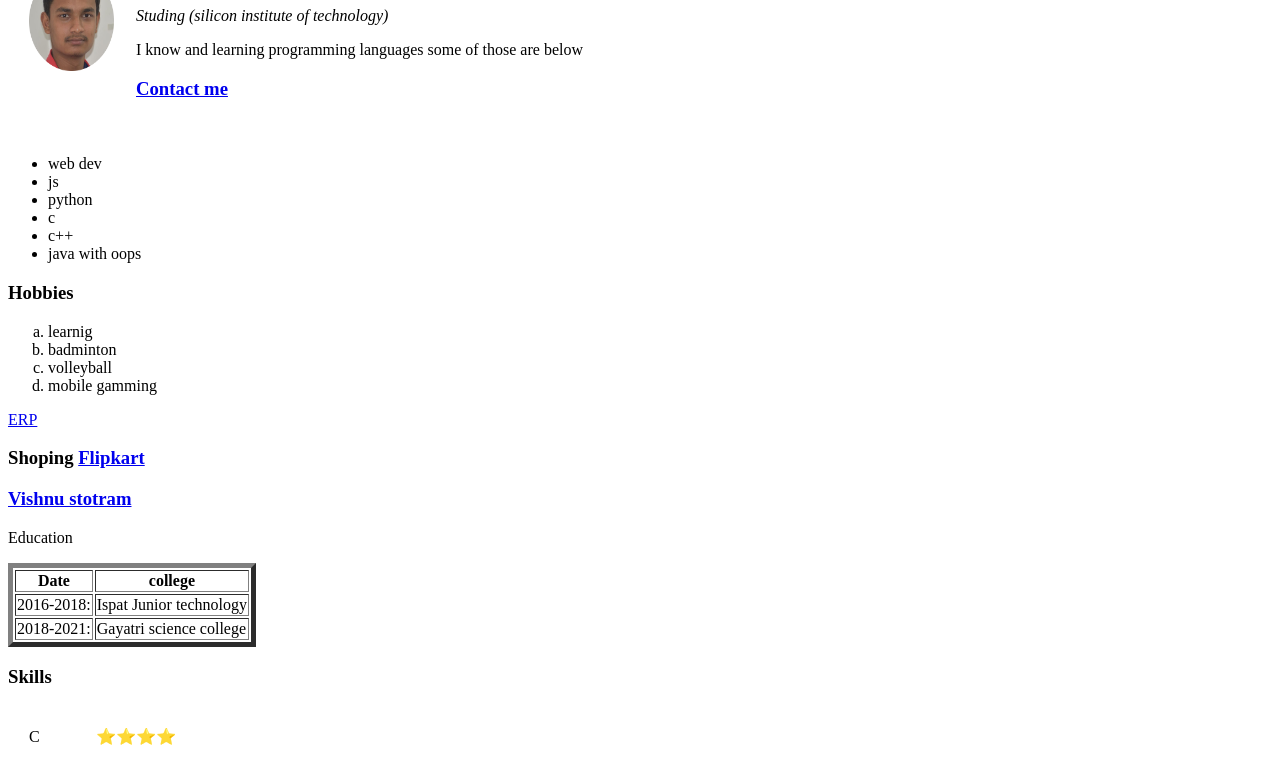
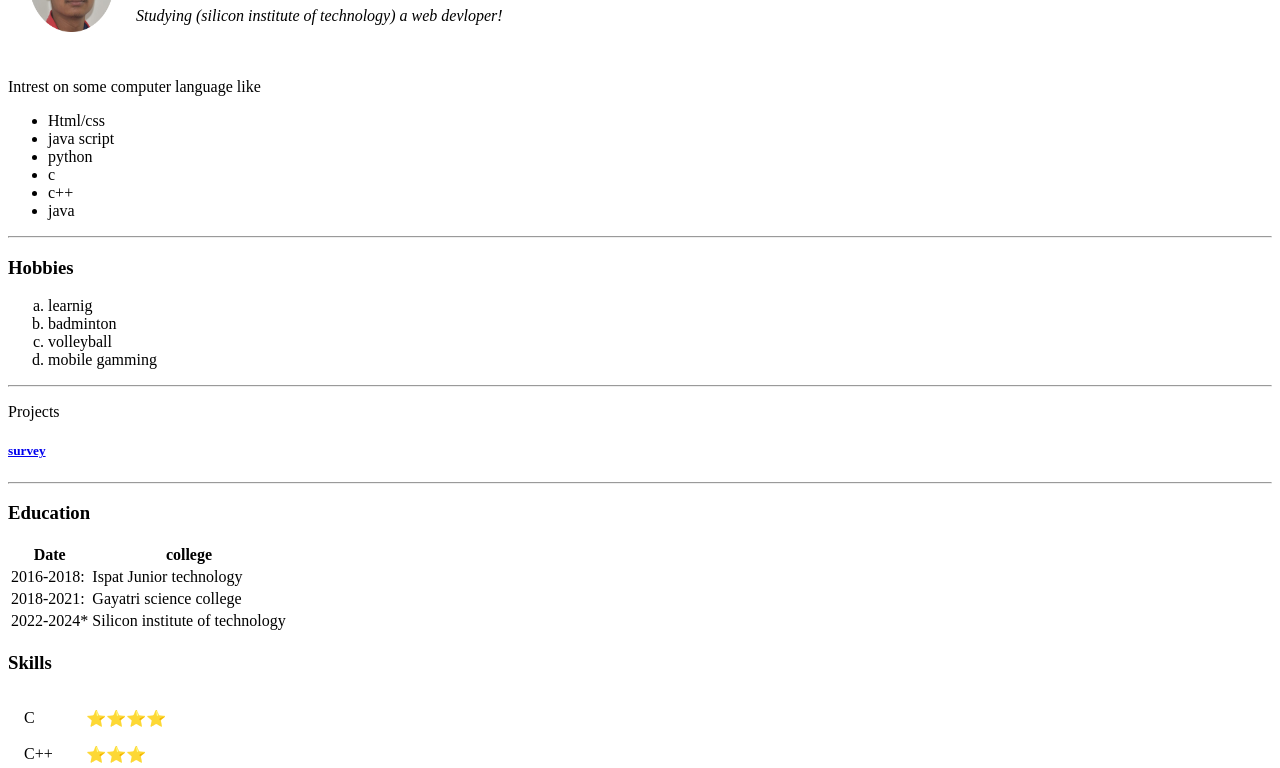
Before and after one commit to rishav161/CV, a plain HTML site: page index.html in a window 1280 px wide. Shown: the part 102-870 px from the top of the page. Drawn offline with Linux system fonts and the light colour scheme.

Commit message:
Update index.html

```diff
--- a/index.html
+++ b/index.html
@@ -3,35 +3,36 @@
 <head>
     <meta charset="UTF-8">
     <title>My site</title>
+    <link rel="stylesheet" href="style.css">
 </head>
 <body>
     <table cellspacing="20">
-        <td><img src="DSC_0081-modified.png"alt=" Random Click" width="85" height="100"></td>
+        <td><img class="mine" src="DSC_0081-modified.png"alt=" Random Click" width="85" height="100"></td>
         <td><h1>Rishav Jaiswal</h1>
-            <p><em>Studing (silicon institute of technology)</em></p>
-            <p>I know and learning programming languages some of those are below</p>
-               <h3><a href="contact.html"> Contact me</a></h3></td>
-    </table>
+            <p><em>Studying (silicon institute of technology)
+             a web devloper!</em></p>
+        </table>
+        <p>Intrest on some computer language like</p>
      <ul>
-            <li>web dev</li>
-            <li>js</li>
+            <li>Html/css</li>
+            <li>java script</li>
             <li>python</li>
             <li>c</li>
             <li>c++</li>
-            <li>java with oops</li>
-        </ul>
+            <li>java</li>
+        </ul><hr>
         <h3>Hobbies</h3>
         <ol type="a">
             <li>learnig</li>
             <li>badminton</li>
             <li>volleyball</li>
             <li>mobile gamming</li>
-        </ol>
-        <a href="https://erp.silicon.ac.in/estcampus/">ERP</a>
-         <h3>Shoping <a href="https://www.flipkart.com/">Flipkart</a></h3>
-         <h3> <a href="https://www.youtube.com/watch?v=jNDFRzls9Yk">Vishnu stotram </a></h3>
-        <p>Education</p>
-         <table border="5" >
+        </ol> <hr>
+        <p>Projects</p>
+        <a href="survey.html"><h5>survey</h5></a>
+        <hr>
+        <h3>Education</h3>
+         <table border="0" >
             <th>
                   Date
             </th>
@@ -54,9 +55,17 @@
                      Gayatri science college
                 </td>
                </tr>
+               <tr>
+                <td>
+                    2022-2024*
+                </td>
+                <td>
+                    Silicon institute of technology
+                </td>
+               </tr>
         </table>
         <h3>Skills</h3>
-        <table cellspacing="20">
+        <table cellspacing="15">
             <tr>
                 <td>
                      C
@@ -71,14 +80,6 @@
                 </td>
                 <td>
                     ⭐⭐⭐
-                </td>
-            </tr>
-            <tr>
-                <td>
-                     Java
-                </td>
-                <td>
-                    ⭐
                 </td>
             </tr>
             <tr>
@@ -100,6 +101,4 @@
         </table>
 
 
-
- </body>
-</html>
+        <h3><a href="contact.html"> Contact me</a></h3></td>
```
